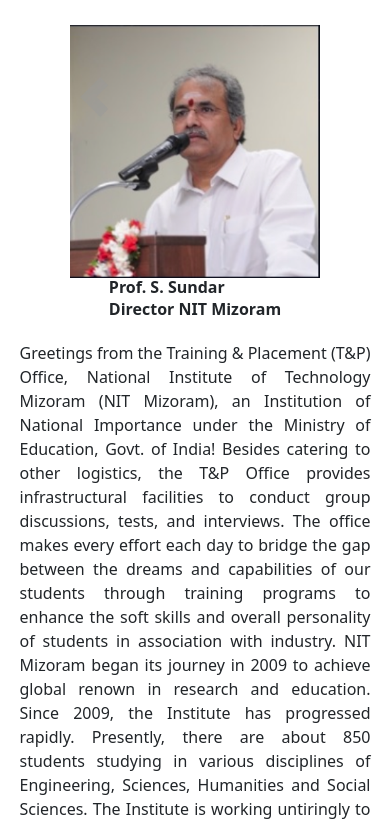
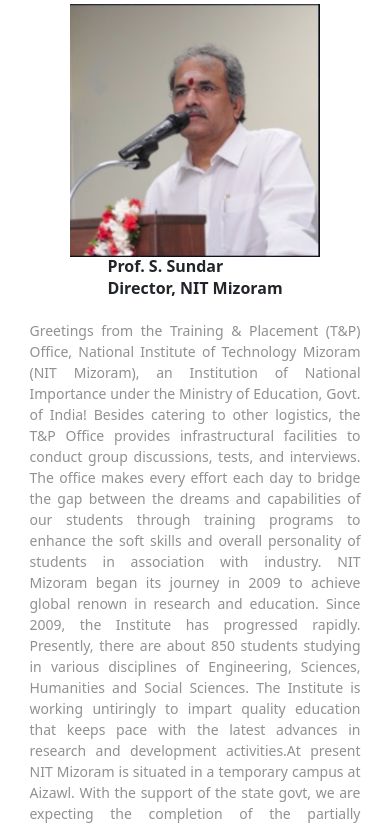
Before and after one commit to AdityacodeNIT/tnpmznit, a React (Create React App) app: page / in a window 390 px wide. Shown: the part 1401-2226 px from the top of the page. Built offline with nearby package versions, Linux system fonts and the light colour scheme.

Commit message:
updated directors message container

```diff
--- a/src/components/DirectorsMessage.js
+++ b/src/components/DirectorsMessage.js
@@ -21,11 +21,11 @@
                         </div>
                         <div className="member-info">
                             <h4>Prof. S. Sundar</h4>
-                            <span>Director NIT Mizoram</span>
+                            <span>Director, NIT Mizoram</span>
                         </div>
                     </div>
                 </div>
-                <div className="col-lg-9 col-md-6">
+                <div className="col-lg-9 col-md-6 director-message">
                     <p style={{ textAlign: "justify" }}>
                         <i className="fa-solid fa-quote-left"></i> Greetings from the
                         Training & Placement (T&P) Office, National Institute of
--- a/src/stylesheets/About.css
+++ b/src/stylesheets/About.css
@@ -88,14 +88,21 @@
     font-weight: bold;
   }
 
+  .director-message{
+    font-size: 14px;
+    color: #919191;
+  }
+
   @media (max-width: 768px) {
     .director-message-container{
-      width: 100%;
+      width: 90%;
+      margin: 0 auto;
       /* background-color: gray; */
       display: flex;
       flex-direction : column;
       align-items: center;
-      padding: 50px 0 0 0;
+      padding: 50px 10px 0 10px;
+
     }
 
     .member{
@@ -103,6 +110,6 @@
       display: flex;
       flex-direction: column;
       align-items: center;
-      /* background-color: gray; */
+      /* background-color: gray;       */
     }
   }
--- a/src/stylesheets/home.scss
+++ b/src/stylesheets/home.scss
@@ -9,7 +9,7 @@
     .home-page-top-section{
         display: flex;
         flex-direction: column;
-        width: 90%;
+        width: 100%;
         margin: 40px auto;
     }
   }
```
